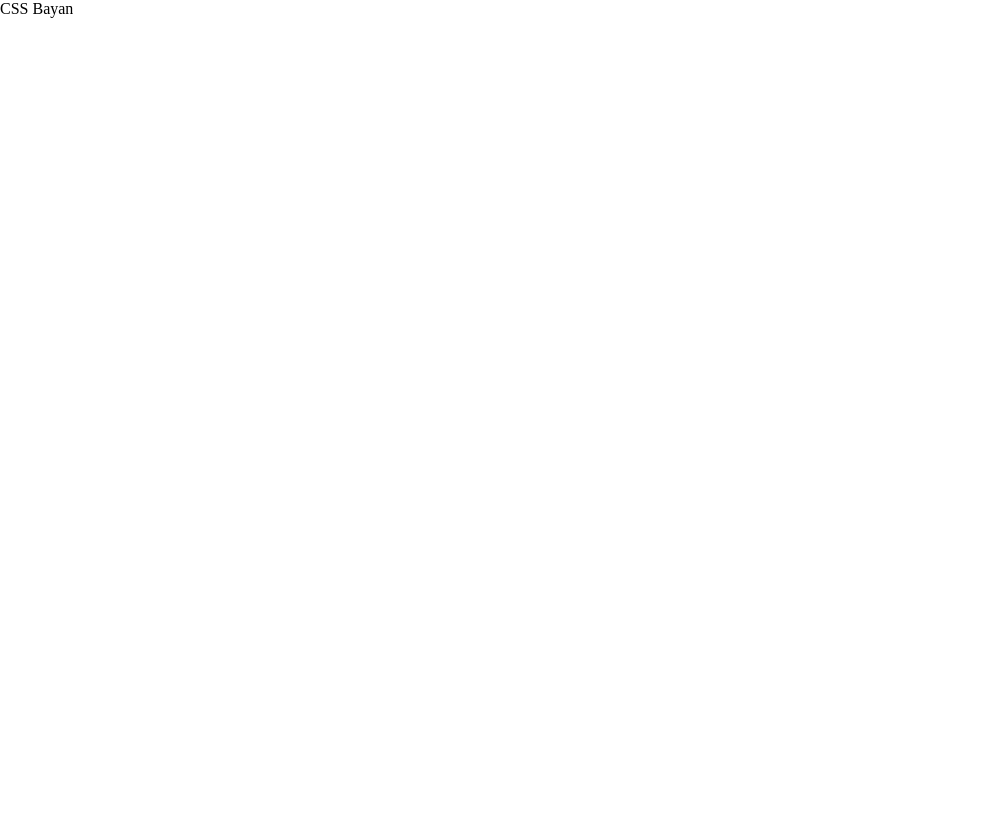
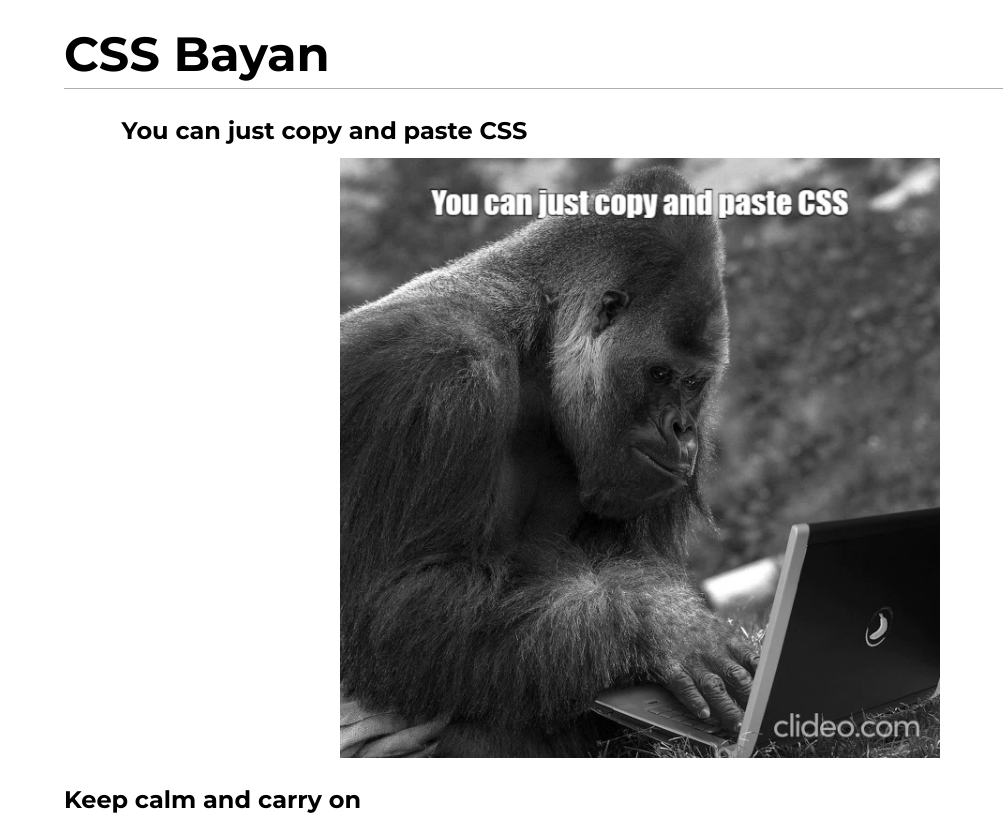
Before and after one commit to Vadimshidlov/cssBayan, a plain HTML site: page cssBayan/index.html in a window 1280 px wide. Shown: the top 815 px of the page, without its empty margins (0-1003 px from the left). Drawn offline with Linux system fonts and the light colour scheme.

Commit message:
feat: add basic page layout, images and styles (Sat Mar 11 01:27:04     2023)

```diff
--- a/cssBayan/index.html
+++ b/cssBayan/index.html
@@ -5,14 +5,56 @@
     <meta name="viewport"
           content="width=device-width, user-scalable=no, initial-scale=1.0, maximum-scale=1.0, minimum-scale=1.0">
     <meta http-equiv="X-UA-Compatible" content="ie=edge">
+    <link href="https://fonts.googleapis.com/css2?family=Montserrat:wght@400;700&display=swap" rel="stylesheet">
     <link rel="stylesheet" href="./style.css">
     <title>CSS Bayan</title>
 </head>
 <body>
-    <header class="header">
-        <h1 class="header__title">CSS Bayan</h1>
-    </header>
-    <main class="main"></main>
-    <footer class="footer"></footer>
+<header class="header _container">
+    <h1 class="header__title">CSS Bayan</h1>
+</header>
+<main class="main _container">
+    <section class="block block_copy _container">
+        <div class="block__subtitle">
+            <h3 class="block__text">You can just copy and paste CSS</h3>
+        </div>
+        <div class="block__image image-block">
+            <img src="./img/01.jpg" alt="" class="image-block-size">
+        </div>
+    </section>
+    <section class="block block_copy">
+        <div class="block__subtitle">
+            <h3 class="block__text">Keep calm and carry on</h3>
+        </div>
+        <div class="block__image">
+            <img src="./img/02.jpg" alt="" class="image-block-size">
+        </div>
+    </section>
+    <section class="block block_copy">
+        <div class="block__subtitle">
+            <h3 class="block__text">Work life balance</h3>
+        </div>
+        <div class="block__image">
+            <img src="./img/03.jpg" alt="" class="image-block-size">
+        </div>
+    </section>
+    <section class="block block_copy">
+        <div class="block__subtitle">
+            <h3 class="block__text">Dude, where is JS?</h3>
+        </div>
+        <div class="block__image">
+            <img src="./img/04.jpg" alt="" class="image-block-size">
+        </div>
+    </section>
+    <section class="block block_copy">
+        <div class="block__subtitle">
+            <h3 class="block__text">Relax and take it easy</h3>
+        </div>
+        <div class="block__image">
+            <img src="./img/05.jpg" alt="" class="image-block-size">
+        </div>
+    </section>
+</main>
+<footer class="footer"></footer>
 </body>
 </html>
--- a/cssBayan/style.css
+++ b/cssBayan/style.css
@@ -33,8 +33,13 @@ h6 {
 
 html,
 body {
+    height: 100%;
+    line-height: 1;
     font-size: 16px;
+    font-family: Montserrat;
+    font-weight: 500;
 }
+
 
 .wrapper {
     min-height: 100%;
@@ -45,10 +50,54 @@ body {
 
 /* Техничесский класс, ограничевающий контейнер */
 ._container {
-    max-width: 1046px;
+    max-width: 90%;
     padding: 0px 15px;
     margin: 0px auto;
     box-sizing: content-box;
 }
 
 /* ================== */
+
+.header {
+    padding: 30px 0 10px 0px;
+    border-bottom: 1px solid rgb(178, 174, 174);
+}
+
+.header__title {
+    font-size: 3rem;
+    font-weight: 700;
+
+}
+
+.main {
+}
+
+.block {
+
+}
+
+.block_copy {
+}
+
+.block__subtitle {
+    padding: 30px 0 15px 0px;
+    font-size: 1.5rem;
+    font-weight: 600;
+}
+
+.block__text {
+}
+
+.block__image {
+    display: flex;
+    justify-content: center;
+}
+
+.image-block {
+}
+
+.image-block-size {
+    max-width: 600px;
+    max-height: 600px;
+    object-fit: cover;
+}
```
Also changed, not shown: cssBayan/img/01.jpg (added), cssBayan/img/02.jpg (added), cssBayan/img/03.jpg (added), cssBayan/img/04.jpg (added), cssBayan/img/05.jpg (added).
